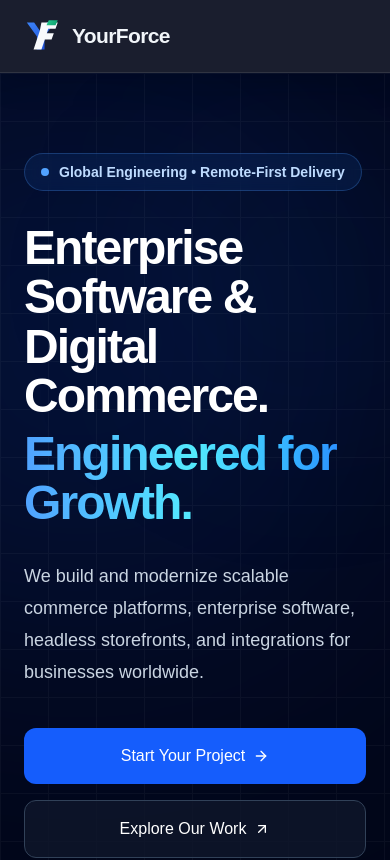
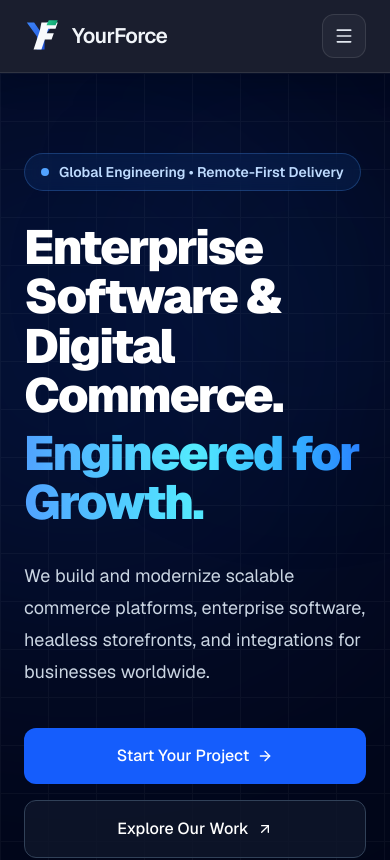
Before and after one commit to yourforceio/yourforce, a Next.js app: page / in a window 390 px wide. Shown: the top 860 px of the page. Built offline with nearby package versions, Linux system fonts and the light colour scheme.

Commit message:
Improve mobile navigation and site performance

```diff
--- a/app/globals.css
+++ b/app/globals.css
@@ -22,7 +22,6 @@
 body {
   background: var(--background);
   color: var(--foreground);
-  font-family: Arial, Helvetica, sans-serif;
 }
 
 .card {
--- a/app/layout.tsx
+++ b/app/layout.tsx
@@ -174,7 +174,7 @@ export default function RootLayout({
       lang="en"
       className={`${geistSans.variable} ${geistMono.variable} h-full antialiased`}
     >
-      <body className="min-h-full bg-slate-950 text-slate-100">
+      <body className="min-h-full bg-slate-950 text-slate-100 font-sans">
         <Navbar />
 
         {children}
--- a/components/layout/Navbar.tsx
+++ b/components/layout/Navbar.tsx
@@ -1,8 +1,7 @@
-"use client";
-
 import Link from "next/link";
 
 import Logo from "@/components/branding/Logo";
+import MobileMenu from "@/components/navigation/MobileMenu";
 import NavLinks from "@/components/navigation/NavLinks";
 
 import { site } from "@/data/site";
@@ -30,6 +29,7 @@ export default function Navbar() {
           max-w-7xl
           items-center
           justify-between
+          gap-4
           px-6
           lg:px-8
         "
@@ -40,11 +40,12 @@ export default function Navbar() {
         {/* Desktop navigation */}
         <NavLinks className="hidden md:block" />
 
-        {/* Primary action */}
+        {/* Desktop actions */}
+        <div className="hidden items-center gap-3 md:flex">
           <Link
             href="/contact"
             className="
-            hidden
+              inline-flex
               items-center
               justify-center
               rounded-xl
@@ -67,12 +68,15 @@ export default function Navbar() {
               focus-visible:ring-blue-400
               focus-visible:ring-offset-2
               focus-visible:ring-offset-slate-950
-            sm:inline-flex
             "
           >
             {site.hireUs}
           </Link>
         </div>
+
+        {/* Mobile navigation */}
+        <MobileMenu />
+      </div>
     </header>
   );
 }
--- a/components/navigation/MobileMenu.tsx
+++ b/components/navigation/MobileMenu.tsx
@@ -0,0 +1,96 @@
+"use client";
+
+import { useState } from "react";
+
+import {
+  Menu,
+  X,
+} from "lucide-react";
+
+import NavLinks from "@/components/navigation/NavLinks";
+
+export default function MobileMenu() {
+  const [isOpen, setIsOpen] = useState(false);
+
+  const closeMenu = () => {
+    setIsOpen(false);
+  };
+
+  return (
+    <div className="md:hidden">
+      <button
+        type="button"
+        aria-label={
+          isOpen
+            ? "Close navigation menu"
+            : "Open navigation menu"
+        }
+        aria-expanded={isOpen}
+        aria-controls="mobile-navigation"
+        onClick={() =>
+          setIsOpen((current) => !current)
+        }
+        className="
+          inline-flex
+          h-11
+          w-11
+          items-center
+          justify-center
+          rounded-xl
+          border
+          border-white/10
+          bg-white/[0.04]
+          text-slate-200
+          transition-all
+          duration-200
+          hover:border-blue-500/40
+          hover:bg-blue-500/10
+          hover:text-white
+          focus-visible:outline-none
+          focus-visible:ring-2
+          focus-visible:ring-blue-400
+          focus-visible:ring-offset-2
+          focus-visible:ring-offset-slate-950
+        "
+      >
+        {isOpen ? (
+          <X
+            aria-hidden="true"
+            className="h-5 w-5"
+          />
+        ) : (
+          <Menu
+            aria-hidden="true"
+            className="h-5 w-5"
+          />
+        )}
+      </button>
+
+      {isOpen && (
+        <div
+          id="mobile-navigation"
+          className="
+            absolute
+            inset-x-0
+            top-full
+            border-t
+            border-white/10
+            bg-slate-950/98
+            px-6
+            py-5
+            shadow-2xl
+            shadow-black/30
+            backdrop-blur-xl
+          "
+        >
+          <div className="mx-auto max-w-7xl">
+            <NavLinks
+              mobile
+              onNavigate={closeMenu}
+            />
+          </div>
+        </div>
+      )}
+    </div>
+  );
+}
--- a/components/navigation/NavLinks.tsx
+++ b/components/navigation/NavLinks.tsx
@@ -22,6 +22,7 @@ type ObservedSection = {
 };
 
 const SECTION_ACTIVATION_OFFSET = 160;
+const DESKTOP_MEDIA_QUERY = "(min-width: 768px)";
 
 function matchesRoute(
   pathname: string,
@@ -55,14 +56,11 @@ function getRouteActiveHref(
 }
 
 function getHomepageSections(): ObservedSection[] {
-  return navigation
-    .flatMap((item) =>
+  return navigation.flatMap((item) =>
     (item.sectionIds ?? []).flatMap(
       (sectionId) => {
         const element =
-            document.getElementById(
-              sectionId,
-            );
+          document.getElementById(sectionId);
 
         if (!element) {
           return [];
@@ -76,65 +74,7 @@ function getHomepageSections(): ObservedSection[] {
         ];
       },
     ),
-    )
-    .sort((first, second) => {
-      const firstTop =
-        first.element.getBoundingClientRect()
-          .top + window.scrollY;
-
-      const secondTop =
-        second.element.getBoundingClientRect()
-          .top + window.scrollY;
-
-      return firstTop - secondTop;
-    });
-}
-
-function getActiveHomepageHref(
-  sections: ObservedSection[],
-): string {
-  if (sections.length === 0) {
-    return "/";
-  }
-
-  const activationPoint =
-    window.scrollY +
-    SECTION_ACTIVATION_OFFSET;
-
-  let activeHref =
-    sections[0]?.href ?? "/";
-
-  for (const section of sections) {
-    const sectionTop =
-      section.element.getBoundingClientRect()
-        .top + window.scrollY;
-
-    if (
-      activationPoint >= sectionTop
-    ) {
-      activeHref = section.href;
-    } else {
-      break;
-    }
-  }
-
-  const documentHeight =
-    document.documentElement.scrollHeight;
-
-  const viewportBottom =
-    window.scrollY +
-    window.innerHeight;
-
-  const hasReachedPageBottom =
-    viewportBottom >= documentHeight - 4;
-
-  if (hasReachedPageBottom) {
-    activeHref =
-      sections[sections.length - 1]
-        ?.href ?? activeHref;
-  }
-
-  return activeHref;
+  );
 }
 
 export default function NavLinks({
@@ -162,14 +102,84 @@ export default function NavLinks({
       return;
     }
 
-    let animationFrameId = 0;
+    const desktopMediaQuery =
+      window.matchMedia(
+        DESKTOP_MEDIA_QUERY,
+      );
 
-    const updateActiveSection = () => {
+    let observer: IntersectionObserver | null =
+      null;
+
+    const stopObserving = () => {
+      observer?.disconnect();
+      observer = null;
+    };
+
+    const startObserving = () => {
+      stopObserving();
+
+      /*
+       * The desktop navigation is hidden below md.
+       *
+       * Do not perform section tracking for that
+       * hidden navigation on mobile.
+       *
+       * A dedicated mobile NavLinks instance can
+       * still enable tracking through mobile=true.
+       */
+      if (
+        !mobile &&
+        !desktopMediaQuery.matches
+      ) {
+        return;
+      }
+
       const sections =
         getHomepageSections();
 
+      if (sections.length === 0) {
+        return;
+      }
+
+      const hrefByElement = new Map<
+        Element,
+        string
+      >(
+        sections.map((section) => [
+          section.element,
+          section.href,
+        ]),
+      );
+
+      observer = new IntersectionObserver(
+        (entries) => {
+          const intersectingEntries =
+            entries
+              .filter(
+                (entry) =>
+                  entry.isIntersecting,
+              )
+              .sort(
+                (first, second) =>
+                  first.boundingClientRect.top -
+                  second.boundingClientRect.top,
+              );
+
+          const activeEntry =
+            intersectingEntries[0];
+
+          if (!activeEntry) {
+            return;
+          }
+
           const nextActiveHref =
-        getActiveHomepageHref(sections);
+            hrefByElement.get(
+              activeEntry.target,
+            );
+
+          if (!nextActiveHref) {
+            return;
+          }
 
           setActiveSectionHref(
             (currentActiveHref) =>
@@ -178,60 +188,58 @@ export default function NavLinks({
                 ? currentActiveHref
                 : nextActiveHref,
           );
-    };
-
-    const scheduleUpdate = () => {
-      window.cancelAnimationFrame(
-        animationFrameId,
-      );
-
-      animationFrameId =
-        window.requestAnimationFrame(
-          updateActiveSection,
-        );
-    };
-
-    scheduleUpdate();
-
-    window.addEventListener(
-      "scroll",
-      scheduleUpdate,
+        },
         {
-        passive: true,
+          /*
+           * Activate a section shortly after it
+           * passes beneath the sticky header.
+           *
+           * The large bottom margin creates a
+           * focused activation zone near the
+           * upper portion of the viewport.
+           */
+          root: null,
+          rootMargin: `-${SECTION_ACTIVATION_OFFSET}px 0px -65% 0px`,
+          threshold: 0,
         },
       );
 
-    window.addEventListener(
-      "resize",
-      scheduleUpdate,
+      sections.forEach((section) => {
+        observer?.observe(
+          section.element,
         );
+      });
+    };
 
-    window.addEventListener(
-      "hashchange",
-      scheduleUpdate,
+    startObserving();
+
+    /*
+     * Re-create the observer only if crossing
+     * the md breakpoint changes whether this
+     * navigation is visible.
+     */
+    const handleBreakpointChange = () => {
+      startObserving();
+    };
+
+    if (!mobile) {
+      desktopMediaQuery.addEventListener(
+        "change",
+        handleBreakpointChange,
       );
+    }
 
     return () => {
-      window.cancelAnimationFrame(
-        animationFrameId,
+      stopObserving();
+
+      if (!mobile) {
+        desktopMediaQuery.removeEventListener(
+          "change",
+          handleBreakpointChange,
         );
-
-      window.removeEventListener(
-        "scroll",
-        scheduleUpdate,
-      );
-
-      window.removeEventListener(
-        "resize",
-        scheduleUpdate,
-      );
-
-      window.removeEventListener(
-        "hashchange",
-        scheduleUpdate,
-      );
+      }
     };
-  }, [pathname]);
+  }, [pathname, mobile]);
 
   const handleNavigation = (
     href: string,
```
Lines whose indentation alone changed are shown as unchanged.
